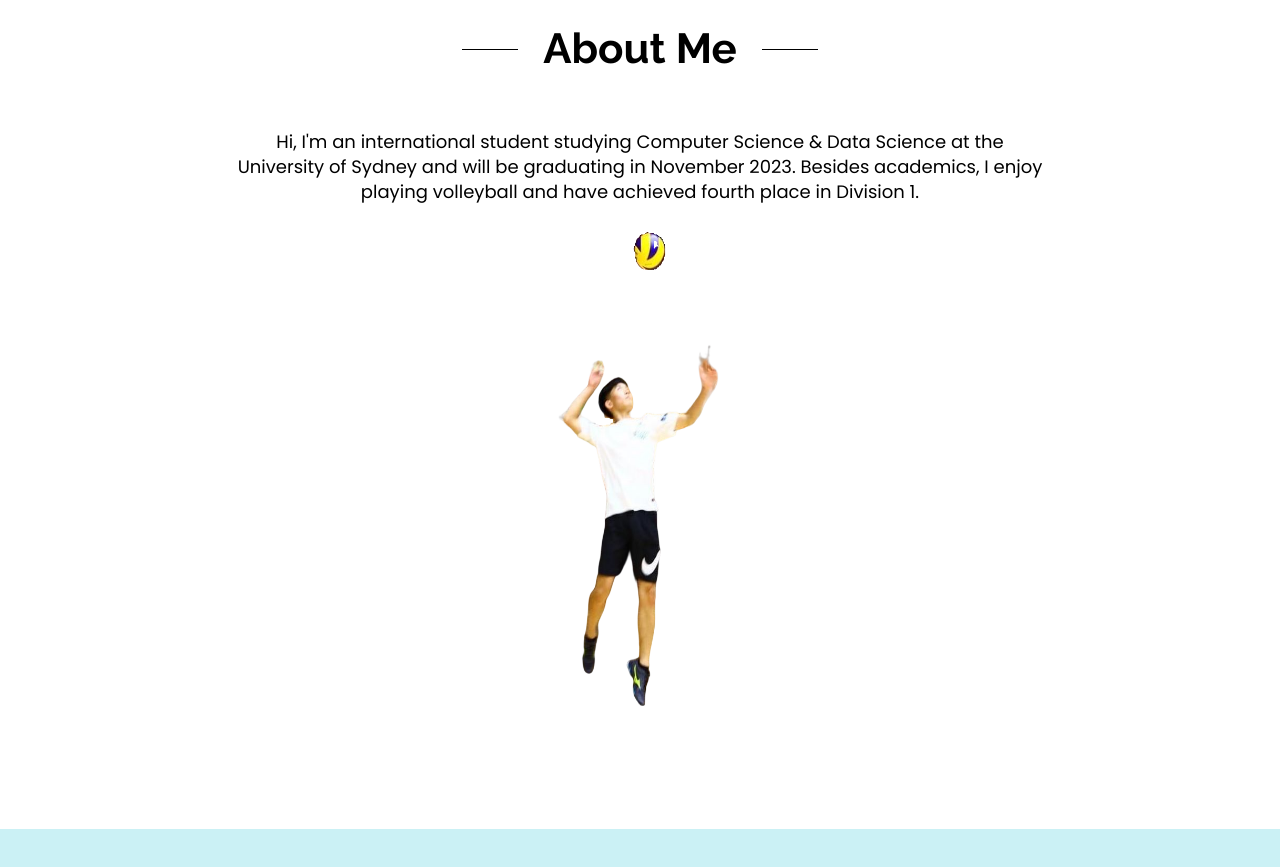
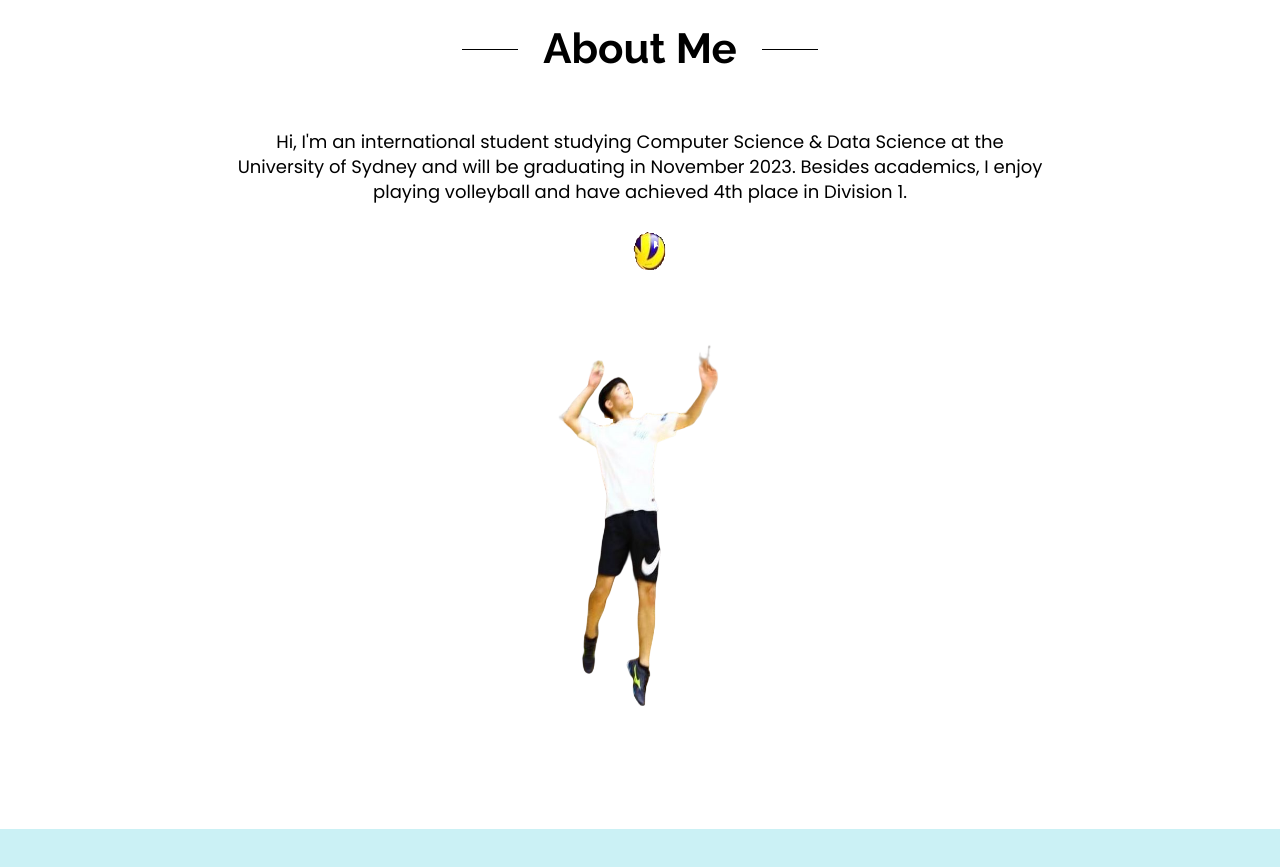
Before and after one commit to ChunYinn/Chunyin.github.io, a plain HTML site: page index.html in a window 1280 px wide. Shown: the part 920-1787 px from the top of the page. Drawn offline with nearby package versions, Linux system fonts and the light colour scheme.

Commit message:
Add files via upload

```diff
--- a/index.html
+++ b/index.html
@@ -66,7 +66,7 @@
         <h2 class="section-header"><span>About Me</span></h2>
         <div class="slideshow-container">
           <div class="about-content">
-            Hi, I'm an international student studying Computer Science & Data Science at the University of Sydney and will be graduating in November 2023. Besides academics, I enjoy playing volleyball and have achieved fourth place in Division 1.
+            Hi, I'm an international student studying Computer Science & Data Science at the University of Sydney and will be graduating in November 2023. Besides academics, I enjoy playing volleyball and have achieved 4th place in Division 1.
           </div>
           <!-- <div class="slide">
             <video src="https://tenor.com/view/moving-man-computer-gif-20585106" autoplay loop muted></video>
```
